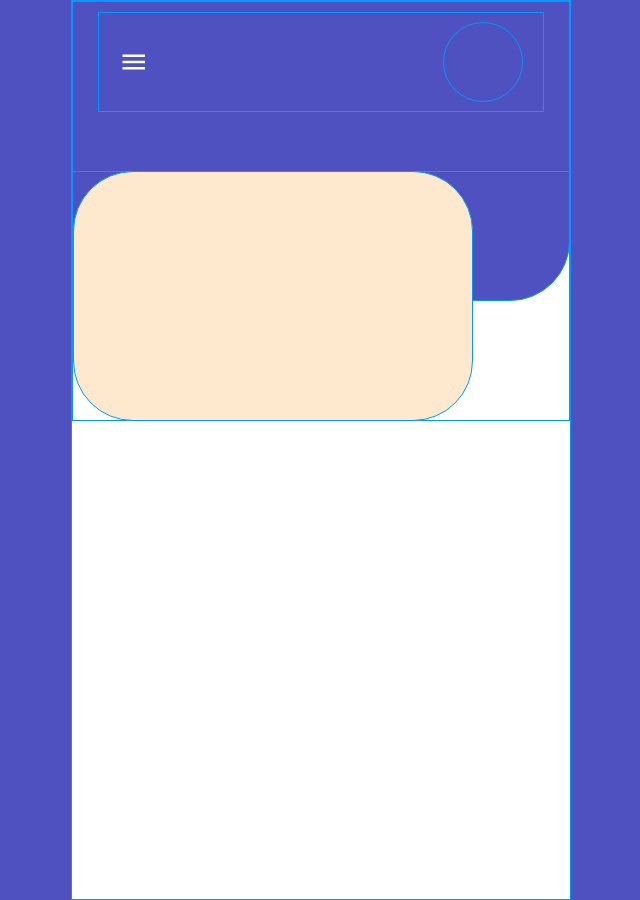
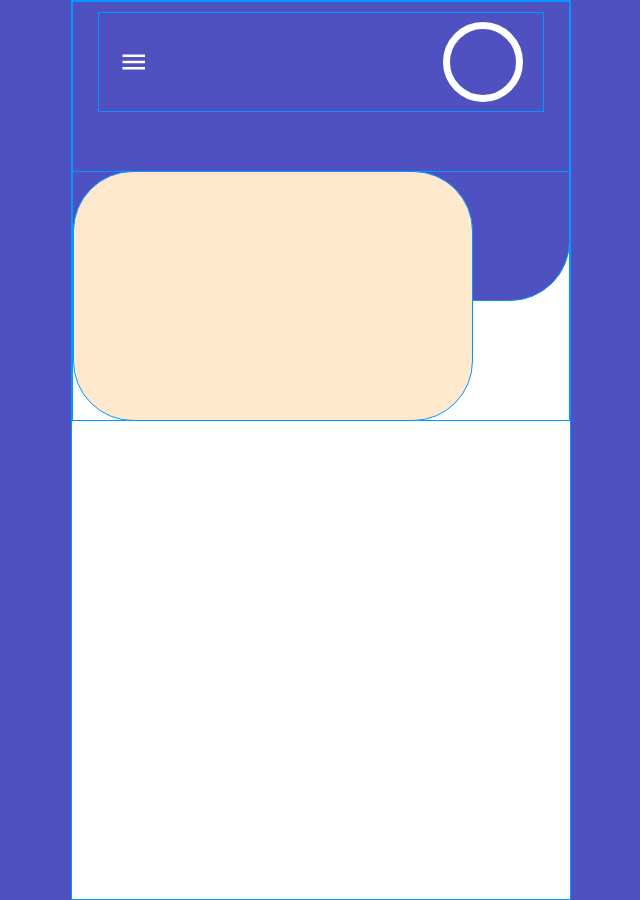
Before and after one commit to marciodiniz7x/linkery, a plain HTML site: page index.html in a window 1280 px wide. Shown: the whole page, without its empty margins (319-959 px from the left). Drawn offline with Linux system fonts and the light colour scheme.

Commit message:
Update style.css

```diff
--- a/style.css
+++ b/style.css
@@ -62,19 +62,18 @@ body {
     font-size: 30px;
 }
 
+/* Link da foto baseada no perfil do Instagram */
 .profile-pic {
-    border: var(--borda-cor);
-
+    border: 7px solid white;
+    display: block;
+    overflow: hidden;
     width:80px;
     height: 80px;
     border-radius: 50%;
     background-size: cover;
-    background-position: center;
-
 }
-/* Link da foto baseada no perfil do Instagram */
 .profile-pic {
-    background-image: url('URL_DA_IMAGEM');
+    background-image: url("");
 }
 
 .profile-box {
```
